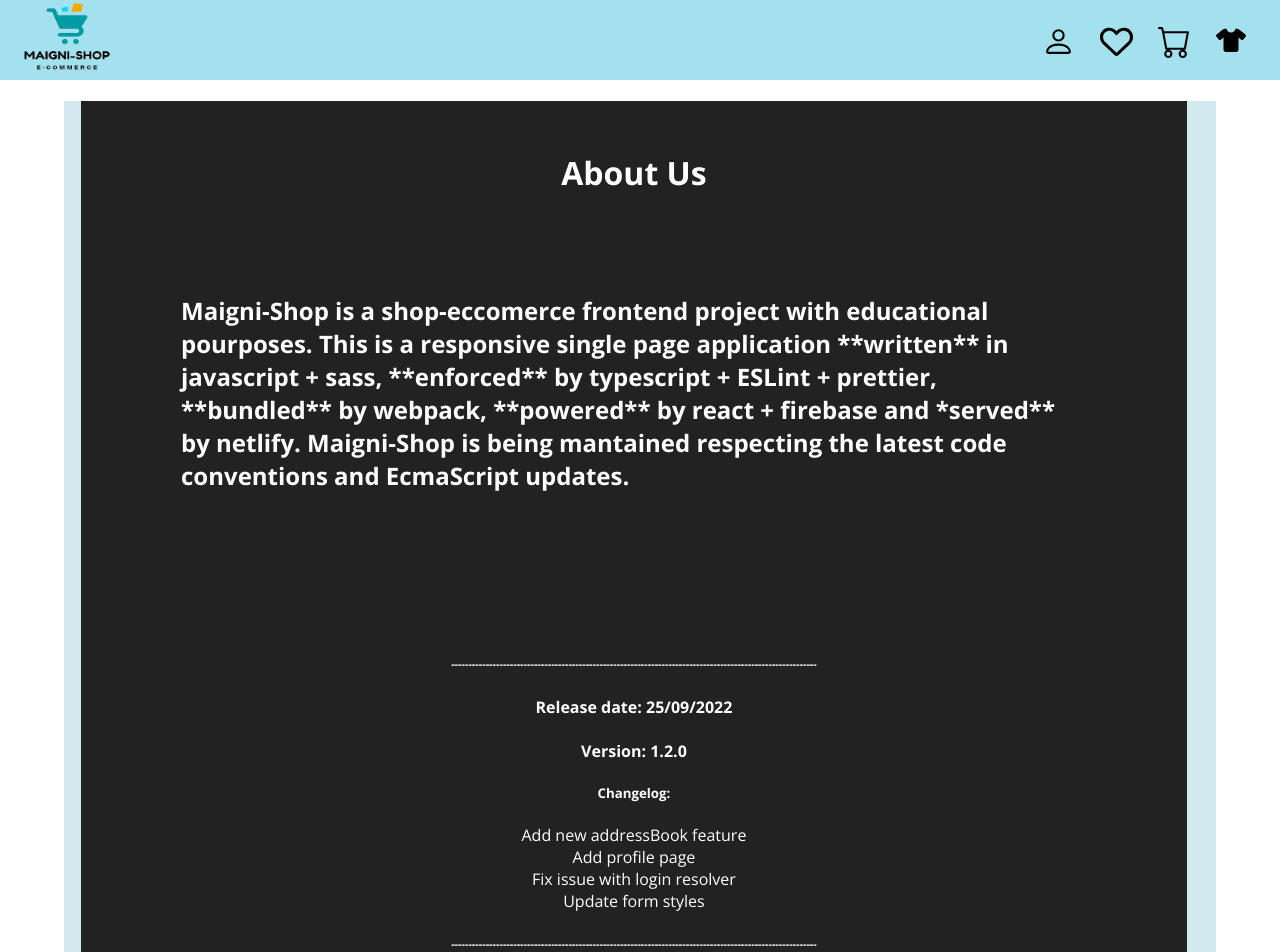
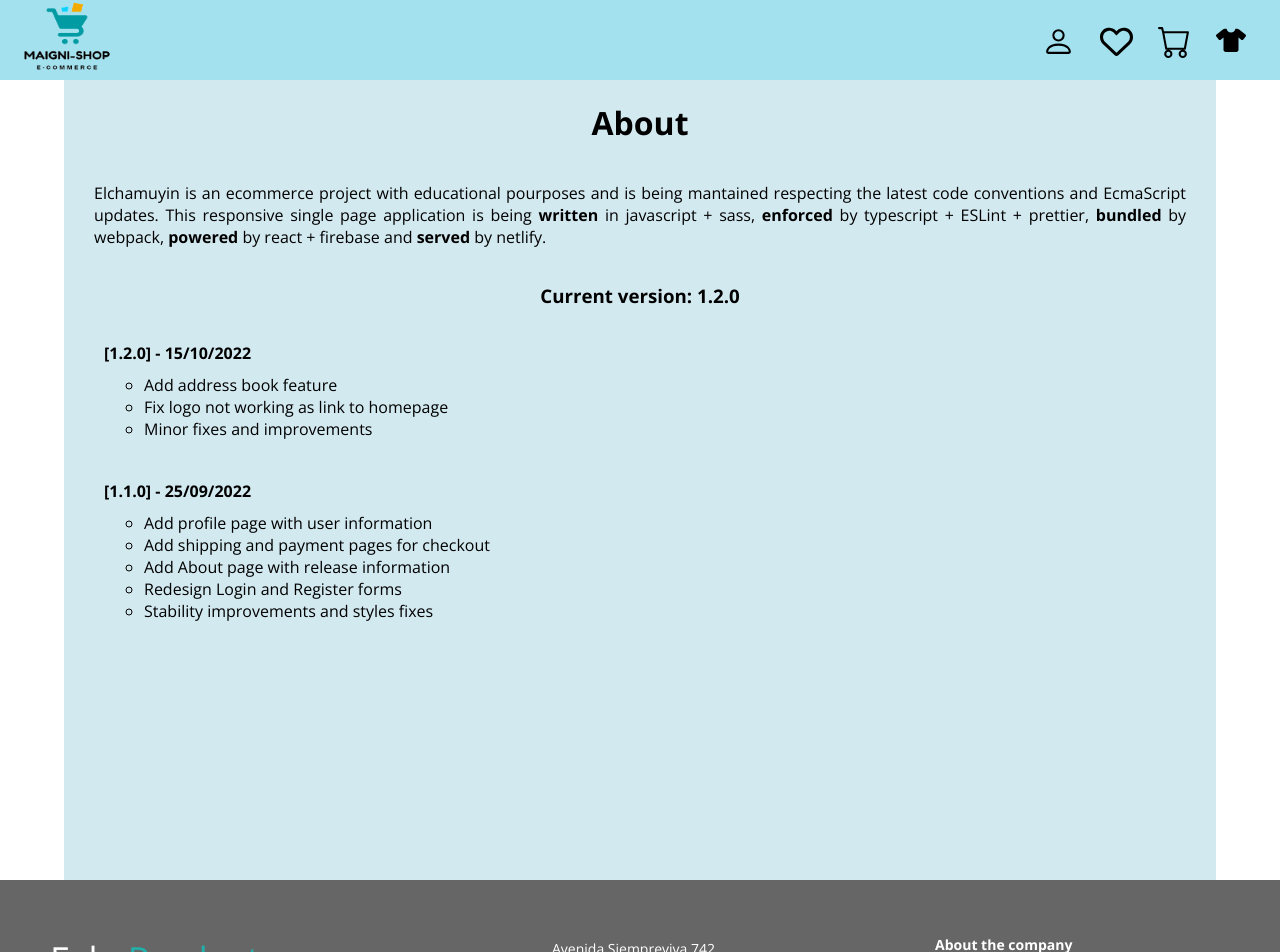
Before and after one commit to Maxioliva/Ecommerce101, a React app: page /about in a window 1280 px wide. Shown: the top 952 px of the page. Built offline with nearby package versions, Linux system fonts and the light colour scheme; no server answers.

Commit message:
Tweak About page elements and styles.

```diff
--- /dev/null
+++ b/src/client/components/pages/about/changes.ts
@@ -0,0 +1,27 @@
+type Release = {
+  date: string;
+  version: string;
+  changeLog: string[];
+};
+
+// Locate new release information at the top of array
+const releases: Release[] = [
+  {
+    date: '15/10/2022',
+    version: '1.2.0',
+    changeLog: ['Add address book feature', 'Fix logo not working as link to homepage', 'Minor fixes and improvements'],
+  },
+  {
+    date: '25/09/2022',
+    version: '1.1.0',
+    changeLog: [
+      'Add profile page with user information',
+      'Add shipping and payment pages for checkout',
+      'Add About page with release information',
+      'Redesign Login and Register forms',
+      'Stability improvements and styles fixes',
+    ],
+  },
+];
+
+export default releases;
--- a/src/client/components/pages/about/index.tsx
+++ b/src/client/components/pages/about/index.tsx
@@ -1,51 +1,25 @@
+import releaseChanges from './changes';
 import './style.scss';
-
-const changes = [
-  {
-    releaseDate: '25/09/2022',
-    version: '1.2.0',
-    changeLog: [
-      'Add new addressBook feature',
-      'Add profile page',
-      'Fix issue with login resolver',
-      'Update form styles',
-    ],
-  },
-  {
-    releaseDate: '25/09/2022',
-    version: '1.2.1',
-    changeLog: [
-      'Add about page',
-      'New Checkout and payment',
-      'Clean Code',
-      'Create OSP (Order Success Page)',
-      'Create loading indicator',
-      'Addresses Book Frontend part',
-    ],
-  },
-];
 
 const About = () => (
   <div className="about">
-    <h1 className="about__title">About Us</h1>
-    <h2 className="about__h2">
-      Maigni-Shop is a shop-eccomerce frontend project with educational pourposes. This is a responsive single page
-      application **written** in javascript + sass, **enforced** by typescript + ESLint + prettier, **bundled** by
-      webpack, **powered** by react + firebase and *served** by netlify. Maigni-Shop is being mantained respecting the
-      latest code conventions and EcmaScript updates.
-    </h2>
-    <ul className="about__ul">
-      {changes.map(c => (
-        <li key={c.version} className="about__li">
-          <h6>
-            ----------------------------------------------------------------------------------------------------------
-          </h6>
-          <h4>Release date: {c.releaseDate}</h4>
-          <h4>Version: {c.version}</h4>
-          <h5>Changelog: </h5>
-          {c.changeLog.map((cambio, i) => (
-            <div key={i}>{cambio}</div>
-          ))}
+    <h1 className="about__title">About</h1>
+    <p className="about__description">
+      Elchamuyin is an ecommerce project with educational pourposes and is being mantained respecting the latest code
+      conventions and EcmaScript updates. This responsive single page application is being
+      <b> written</b> in javascript + sass, <b> enforced</b> by typescript + ESLint + prettier, <b> bundled</b> by
+      webpack, <b> powered</b> by react + firebase and <b> served</b> by netlify.
+    </p>
+    <h3 className="about__current-version">Current version: {releaseChanges[0].version}</h3>
+    <ul className="about__releases">
+      {releaseChanges.map(({ version, date, changeLog }) => (
+        <li className="about__release" key={version}>
+          <h4 className="about__version-and-date">{`[${version}] - ${date}`}</h4>
+          <ul className="about__notes">
+            {changeLog.map((note, i) => (
+              <li key={i}>{note}</li>
+            ))}
+          </ul>
         </li>
       ))}
     </ul>
--- a/src/client/components/pages/about/style.scss
+++ b/src/client/components/pages/about/style.scss
@@ -1,24 +1,62 @@
+@import '../../../utils/variables';
+
 .about {
-    width: 96%;
-    margin: 17px;
+  display: flex;
+  flex-direction: column;
+  flex-wrap: nowrap;
+
+  &__title {
     text-align: center;
-    background: #222222;
-    color: white;
+  }
+
+  &__description {
+    text-align: justify;
+    padding: 0 30px;
+  }
+
+  &__current-version {
+    text-align: center;
+  }
+
+  &__releases {
+    list-style: none;
+  }
+
+  &__release {
+    margin: 0 0 40px;
+  }
+
+  &__version-and-date {
+    margin: 0 0 10px;
+  }
+
+  @media (max-width: $mobile) {
+    font-size: 15px;
 
     &__title {
-        font-weight: 50px;
-        color: white;
-        padding: 50px 0px 0px;
+      font-size: 20px;
     }
 
-    &__h2 {
-        font-weight: 10px;
-        text-align: left;
-        margin: 100px;
+    &__description {
+      padding: 0;
+      margin: 0;
     }
 
-    &__ul {
-        list-style: none;
-        padding: 40px;
+    &__current-version {
+      font-size: 16px;
     }
+
+    &__releases {
+      padding-left: 10px;
+    }
+
+    &__version-and-date {
+      margin: 0 0 5px;
+    }
+
+    &__notes {
+      padding-left: 30px;
+      font-size: 14px;
+    }
+  }
 }
```
